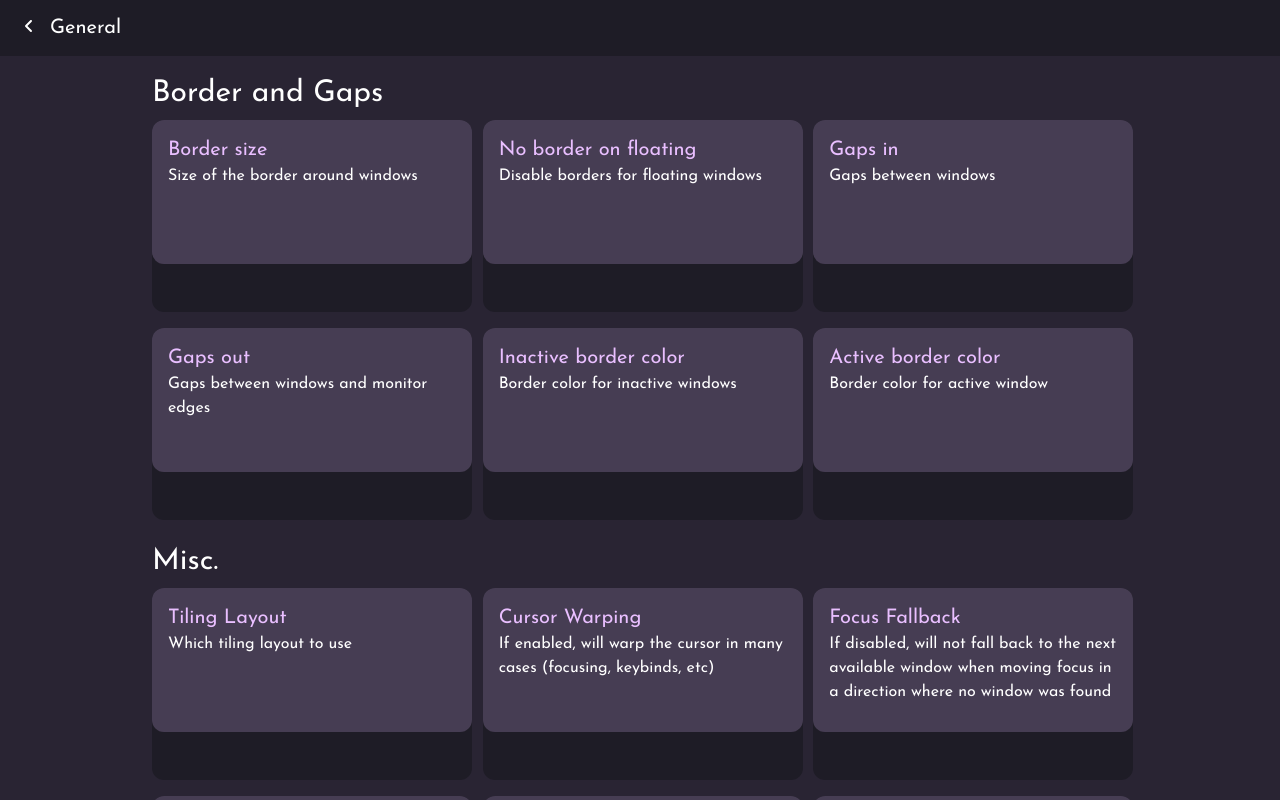
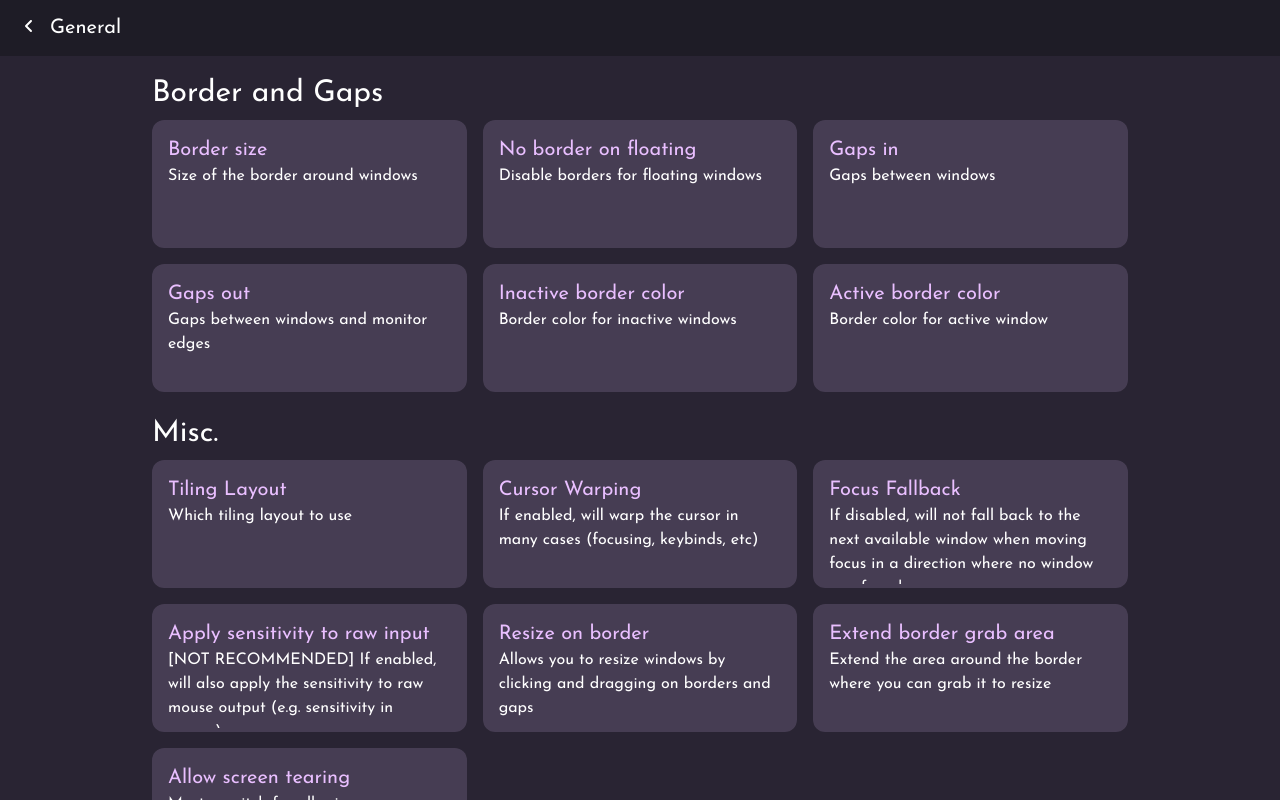
Before and after one commit to bootloopmaster636/HyprGen, a React (Vite) app: page /Settings/General in a window 1280 px wide. Shown: the top 800 px of the page. Built offline with nearby package versions, Linux system fonts and the light colour scheme.

Commit message:
💄 now settings tile will only expand when hovered, to save space

```diff
--- a/src/Components/SettingsTile.tsx
+++ b/src/Components/SettingsTile.tsx
@@ -4,9 +4,17 @@ import { ThemeData } from "../consts.ts";
 export default ({ title, description }) => {
   return (
     <div
-      className={ThemeData.backgroundDeep + " h-[12rem] w-[20rem] rounded-xl"}
+      className={
+        ThemeData.backgroundDeep +
+        " h-[8rem] min-w-[18rem] max-w-[24rem] rounded-xl transition-all hover:h-[12rem]"
+      }
     >
-      <div className={ThemeData.surface + " h-[9rem] w-[20rem] rounded-xl p-4"}>
+      <div
+        className={
+          ThemeData.surface +
+          " h-[8rem] min-w-[18rem] max-w-[24rem] rounded-xl p-4"
+        }
+      >
         <p className={ThemeData.onPrimary + " text-bold text-xl"}>{title}</p>
         <div className={"h-20 overflow-y-scroll"}>
           <p className={"text-md"}>{description}</p>
```
